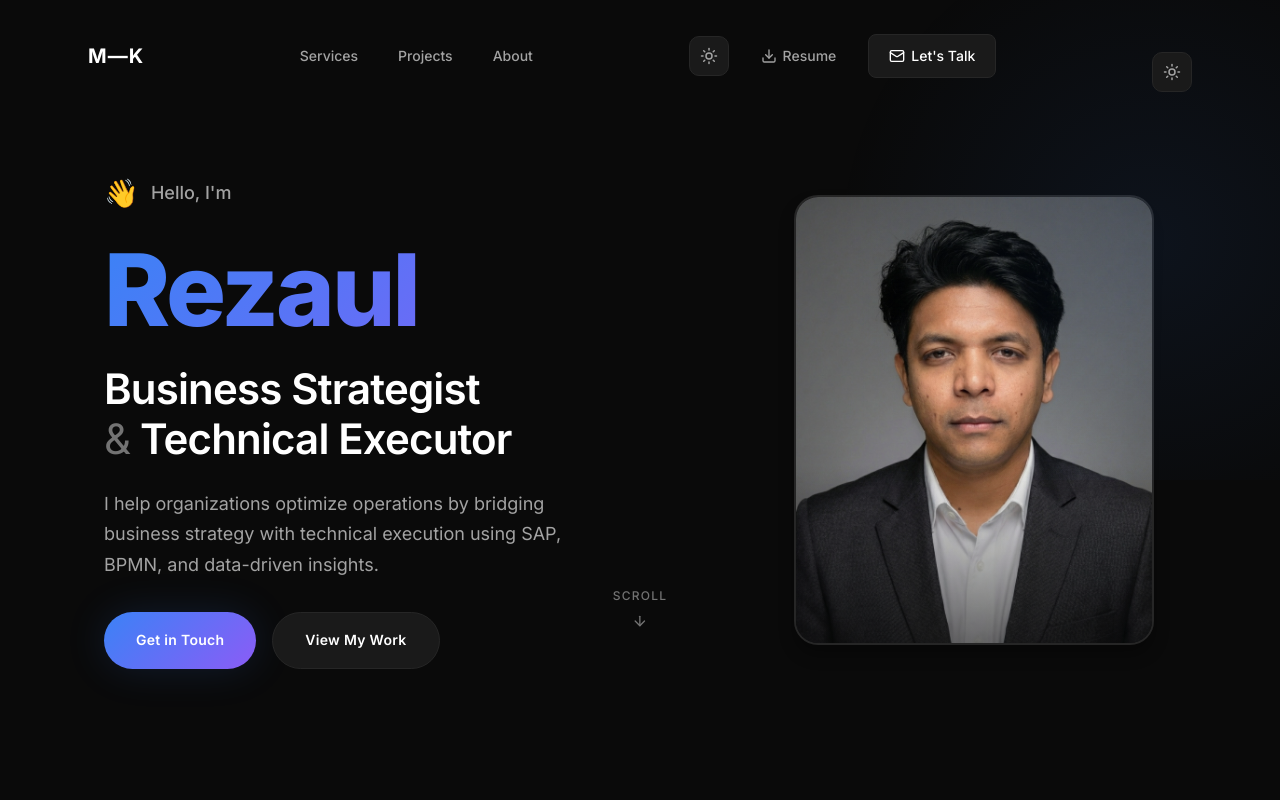
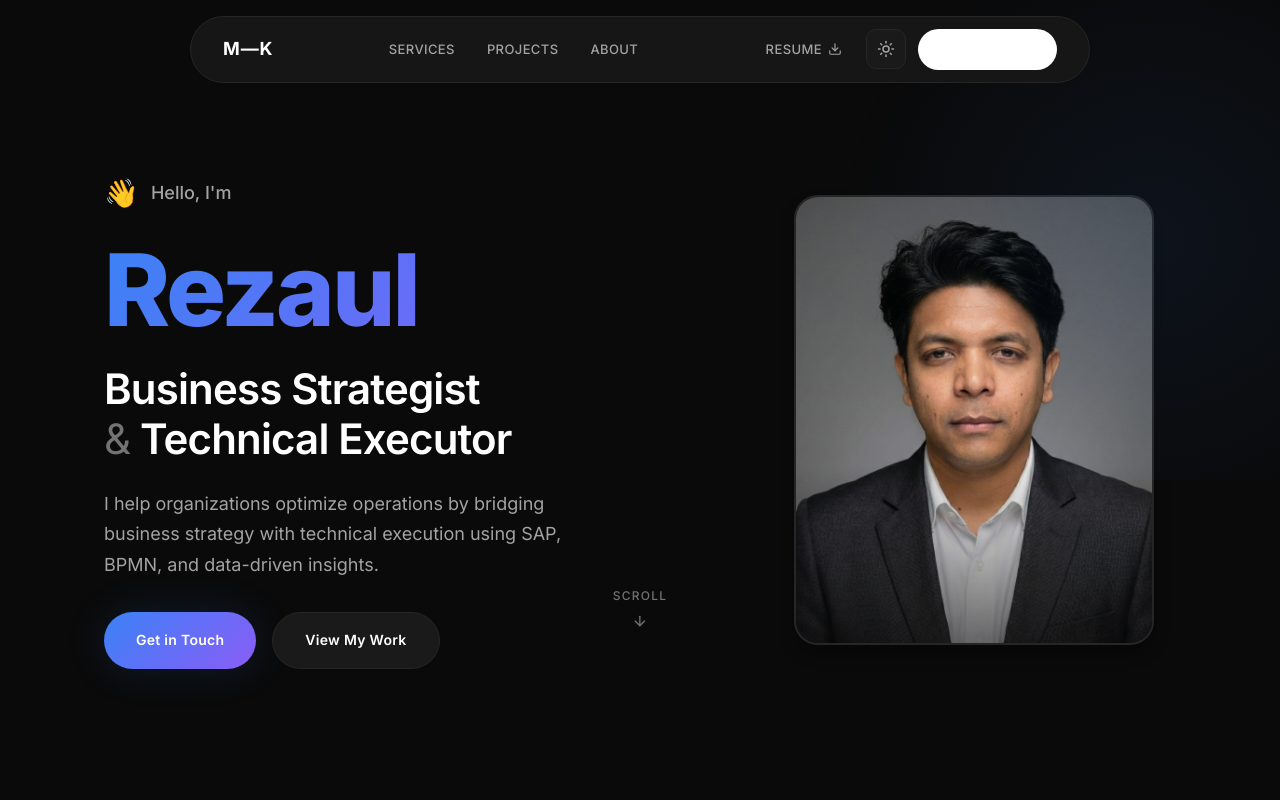
Before and after one commit to myselfrezaul7/portfolio, a Next.js app: page / in a window 1280 px wide. Shown: the top 800 px of the page. Built offline with nearby package versions, Linux system fonts and the light colour scheme.

Commit message:
Floating pill navbar matching reference site

```diff
--- a/src/components/Navbar.module.css
+++ b/src/components/Navbar.module.css
@@ -4,34 +4,34 @@
     left: 0;
     right: 0;
     z-index: 100;
-    padding: 20px 0;
+    padding: 16px 24px;
+    display: flex;
+    justify-content: center;
     transition: all var(--transition-normal);
 }
 
-.navbar.scrolled {
-    background: rgba(10, 10, 10, 0.9);
-    backdrop-filter: blur(20px);
-    border-bottom: 1px solid var(--border);
-    padding: 16px 0;
-}
-
-.container {
-    max-width: var(--container-max);
-    margin: 0 auto;
-    padding: 0 24px;
+.navbarInner {
     display: flex;
     align-items: center;
     justify-content: space-between;
+    max-width: 900px;
+    width: 100%;
+    padding: 12px 24px;
+    background: var(--bg-card);
+    border: 1px solid var(--border);
+    border-radius: 50px;
+    backdrop-filter: blur(20px);
+    transition: all var(--transition-normal);
 }
 
 @media (min-width: 768px) {
-    .container {
-        padding: 0 48px;
+    .navbarInner {
+        padding: 12px 32px;
     }
 }
 
 .logo {
-    font-size: 20px;
+    font-size: 18px;
     font-weight: 700;
     letter-spacing: 0.05em;
     color: var(--text-primary);
@@ -45,7 +45,7 @@
 .desktopNav {
     display: none;
     align-items: center;
-    gap: 40px;
+    gap: 32px;
 }
 
 @media (min-width: 768px) {
@@ -58,37 +58,23 @@
     background: none;
     border: none;
     color: var(--text-secondary);
-    font-size: 14px;
+    font-size: 13px;
     font-weight: 500;
+    letter-spacing: 0.03em;
+    text-transform: uppercase;
     cursor: pointer;
     transition: color var(--transition-fast);
     padding: 8px 0;
-    position: relative;
-}
-
-.navLink::after {
-    content: '';
-    position: absolute;
-    bottom: 0;
-    left: 0;
-    width: 0;
-    height: 2px;
-    background: var(--accent);
-    transition: width var(--transition-normal);
 }
 
 .navLink:hover {
     color: var(--text-primary);
 }
 
-.navLink:hover::after {
-    width: 100%;
-}
-
 .desktopActions {
     display: none;
     align-items: center;
-    gap: 16px;
+    gap: 12px;
 }
 
 @media (min-width: 768px) {
@@ -101,9 +87,11 @@
     display: inline-flex;
     align-items: center;
     gap: 6px;
-    padding: 10px 16px;
-    font-size: 14px;
+    padding: 8px 12px;
+    font-size: 13px;
     font-weight: 500;
+    letter-spacing: 0.03em;
+    text-transform: uppercase;
     color: var(--text-secondary);
     transition: color var(--transition-fast);
 }
@@ -115,29 +103,29 @@
 .ctaButton {
     display: inline-flex;
     align-items: center;
-    gap: 6px;
+    gap: 8px;
     padding: 10px 20px;
-    font-size: 14px;
-    font-weight: 500;
-    color: var(--text-primary);
-    background: var(--bg-tertiary);
-    border: 1px solid var(--border);
-    border-radius: 8px;
+    font-size: 13px;
+    font-weight: 600;
+    letter-spacing: 0.03em;
+    text-transform: uppercase;
+    color: white;
+    background: var(--text-primary);
+    border-radius: 50px;
     transition: all var(--transition-fast);
 }
 
 .ctaButton:hover {
-    background: var(--bg-card-hover);
-    border-color: var(--border-hover);
-    transform: translateY(-2px);
+    opacity: 0.85;
+    transform: translateY(-1px);
 }
 
 .mobileMenuToggle {
     display: flex;
     align-items: center;
     justify-content: center;
-    width: 44px;
-    height: 44px;
+    width: 40px;
+    height: 40px;
     background: none;
     border: none;
     color: var(--text-primary);
@@ -164,17 +152,18 @@
 
 .mobileMenu {
     position: fixed;
-    top: 70px;
-    left: 0;
-    right: 0;
-    bottom: 0;
+    top: 90px;
+    left: 16px;
+    right: 16px;
     z-index: 99;
-    background: var(--bg-primary);
-    overflow-y: auto;
+    background: var(--bg-card);
+    border: 1px solid var(--border);
+    border-radius: 24px;
+    overflow: hidden;
 }
 
 .mobileMenuContent {
-    padding: 32px 24px;
+    padding: 24px;
     display: flex;
     flex-direction: column;
     gap: 8px;
@@ -184,7 +173,7 @@
     background: none;
     border: none;
     color: var(--text-primary);
-    font-size: 24px;
+    font-size: 18px;
     font-weight: 600;
     text-align: left;
     padding: 16px 0;
@@ -194,14 +183,14 @@
 }
 
 .mobileNavLink:hover {
-    color: var(--accent);
+    color: var(--text-secondary);
 }
 
-.mobileActions {
+.mobileActionsMenu {
     display: flex;
     flex-direction: column;
     gap: 12px;
-    margin-top: 32px;
+    margin-top: 24px;
 }
 
 .mobileResumeLink {
@@ -210,12 +199,12 @@
     justify-content: center;
     gap: 8px;
     padding: 14px 24px;
-    font-size: 16px;
+    font-size: 14px;
     font-weight: 500;
     color: var(--text-primary);
     background: var(--bg-tertiary);
     border: 1px solid var(--border);
-    border-radius: 8px;
+    border-radius: 50px;
 }
 
 .mobileCta {
@@ -224,9 +213,9 @@
     justify-content: center;
     gap: 8px;
     padding: 14px 24px;
-    font-size: 16px;
-    font-weight: 500;
+    font-size: 14px;
+    font-weight: 600;
     color: white;
-    background: var(--gradient-primary);
-    border-radius: 8px;
+    background: var(--text-primary);
+    border-radius: 50px;
 }
--- a/src/components/Navbar.tsx
+++ b/src/components/Navbar.tsx
@@ -2,7 +2,7 @@
 
 import { useState, useEffect } from 'react';
 import { motion, AnimatePresence } from 'framer-motion';
-import { Menu, X, Download, Mail } from 'lucide-react';
+import { Menu, X, Download, ArrowUpRight } from 'lucide-react';
 import ThemeToggle from './ThemeToggle';
 import styles from './Navbar.module.css';
 
@@ -13,17 +13,7 @@ const navLinks = [
 ];
 
 export default function Navbar() {
-    const [isScrolled, setIsScrolled] = useState(false);
     const [isMobileMenuOpen, setIsMobileMenuOpen] = useState(false);
-
-    useEffect(() => {
-        const handleScroll = () => {
-            setIsScrolled(window.scrollY > 50);
-        };
-
-        window.addEventListener('scroll', handleScroll);
-        return () => window.removeEventListener('scroll', handleScroll);
-    }, []);
 
     const handleNavClick = (href: string) => {
         setIsMobileMenuOpen(false);
@@ -33,15 +23,27 @@ export default function Navbar() {
         }
     };
 
+    // Prevent body scroll when mobile menu is open
+    useEffect(() => {
+        if (isMobileMenuOpen) {
+            document.body.style.overflow = 'hidden';
+        } else {
+            document.body.style.overflow = '';
+        }
+        return () => {
+            document.body.style.overflow = '';
+        };
+    }, [isMobileMenuOpen]);
+
     return (
         <>
             <motion.nav
-                className={`${styles.navbar} ${isScrolled ? styles.scrolled : ''}`}
+                className={styles.navbar}
                 initial={{ y: -100 }}
                 animate={{ y: 0 }}
                 transition={{ duration: 0.6, ease: [0.25, 0.4, 0.25, 1] }}
             >
-                <div className={styles.container}>
+                <div className={styles.navbarInner}>
                     {/* Logo */}
                     <a href="#" className={styles.logo}>
                         M—K
@@ -62,25 +64,25 @@ export default function Navbar() {
 
                     {/* Desktop Actions */}
                     <div className={styles.desktopActions}>
-                        <ThemeToggle />
                         <a
                             href="/resume.pdf"
                             download
                             className={styles.resumeLink}
                         >
-                            <Download size={16} />
                             Resume
+                            <Download size={14} />
                         </a>
+                        <ThemeToggle />
                         <a
                             href="mailto:myselfrezaul@gmail.com"
                             className={styles.ctaButton}
                         >
-                            <Mail size={16} />
                             Let's Talk
+                            <ArrowUpRight size={14} />
                         </a>
                     </div>
 
-                    {/* Mobile Menu Toggle */}
+                    {/* Mobile Actions */}
                     <div className={styles.mobileActions}>
                         <ThemeToggle />
                         <button
@@ -123,8 +125,8 @@ export default function Navbar() {
                                     Download Resume
                                 </a>
                                 <a href="mailto:myselfrezaul@gmail.com" className={styles.mobileCta}>
-                                    <Mail size={18} />
                                     Let's Talk
+                                    <ArrowUpRight size={18} />
                                 </a>
                             </div>
                         </div>
```
